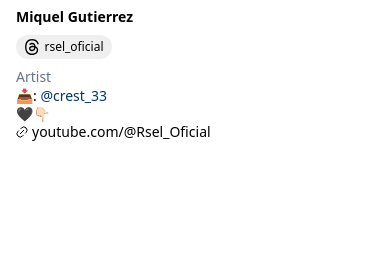
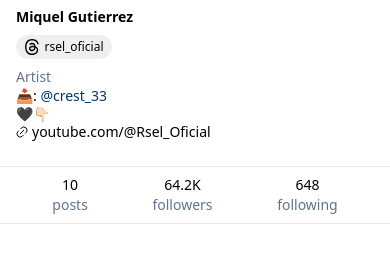
Before and after one commit to pabloidfc/profile-instagram-clone, a website built with Vite: page index.html in a window 390 px wide. Shown: the part 145-408 px from the top of the page. Built offline with nearby package versions, Linux system fonts and the light colour scheme.

Commit message:
follower section mobile version completed

```diff
--- a/index.html
+++ b/index.html
@@ -47,6 +47,20 @@
           <a class="text-sm font-medium hover:underline" target="_blank" href="https://youtube.com/@Rsel_Oficial">youtube.com/@Rsel_Oficial</a>
         </div>
       </section>
+      <section class="flex py-2 px-5 mx-auto items-center justify-around border-y">
+        <div class="flex flex-col items-center">
+          <span class="text-sm font-medium">10</span>
+          <span class="text-sm text-slate-500">posts</span>
+        </div>
+        <div class="flex flex-col items-center">
+          <span class="text-sm font-medium">64.2K</span>
+          <span class="text-sm text-slate-500">followers</span>
+        </div>
+        <div class="flex flex-col items-center">
+          <span class="text-sm font-medium">648</span>
+          <span class="text-sm text-slate-500">following</span>
+        </div>
+      </section>
     </main>
   </body>
 </html>
```
